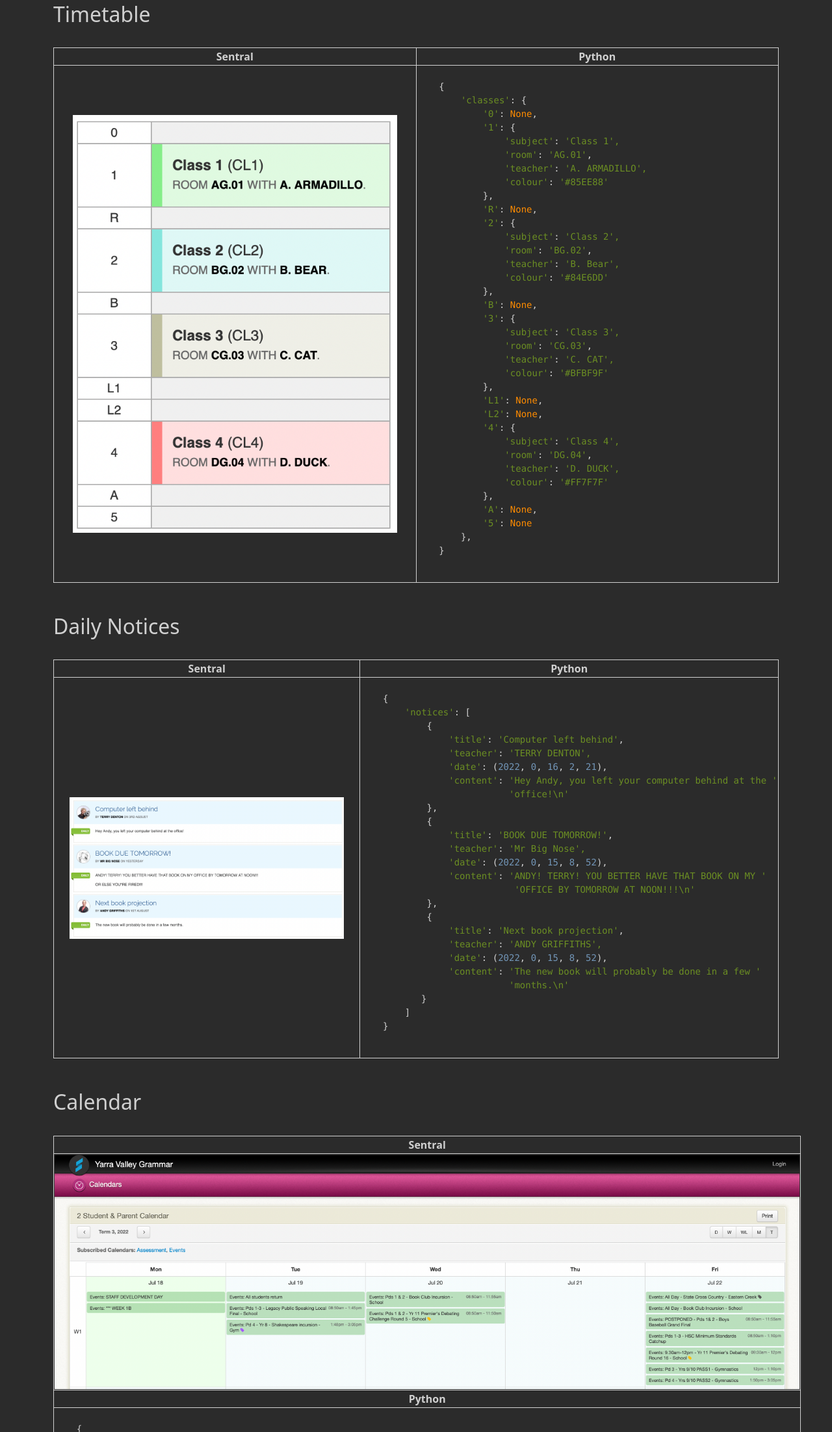
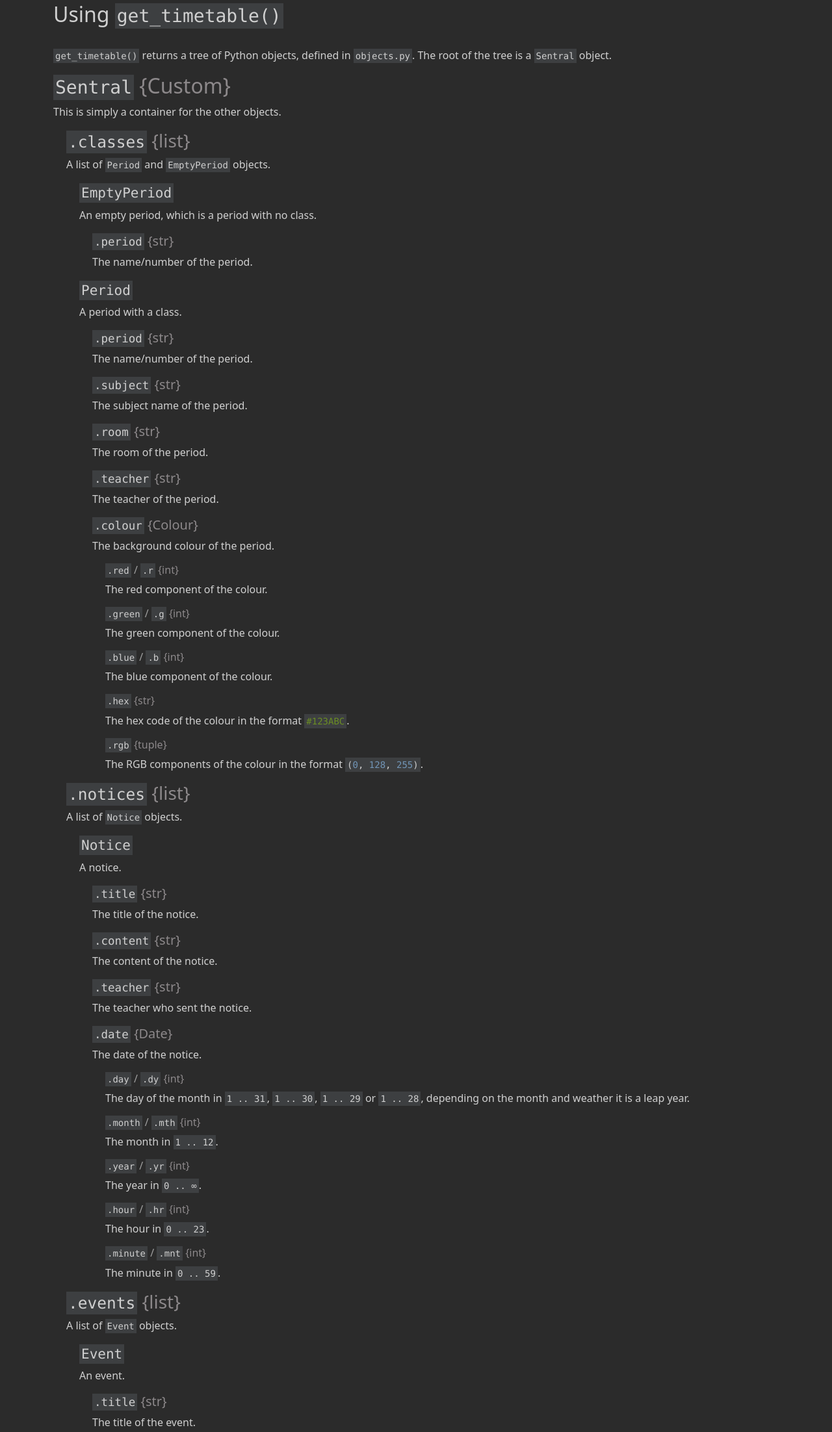
Before and after one commit to J-J-B-J/get-sentral, a plain HTML site: page docs/index.html in a window 1280 px wide. Shown: the part 1010-3214 px from the top of the page at 65% size. Drawn offline with nearby package versions, Linux system fonts and the light colour scheme.

Commit message:
Update docs index page

```diff
--- a/docs/index.html
+++ b/docs/index.html
@@ -97,171 +97,291 @@
 
         <div>
             <br>
-            <h2>Timetable</h2>
+            <h2>Using <code>get_timetable()</code></h2>
             <br>
-            <table style="width: 100%">
-                <thead>
-                    <tr>
-                        <th>Sentral</th>
-                        <th>Python</th>
-                    </tr>
-                </thead>
-                <tbody>
-                    <tr>
-                        <td class="image">
-                            <img src="img/SentralTimetable.png" alt="Sample Sentral Timetable" width="90%">
-                        </td>
-                        <td>
-                            <pre>
-
-    {
-        <span class="pystr">'classes'</span>: {
-            <span class="pystr">'0'</span>: <span class="pykey">None</span>,
-            <span class="pystr">'1'</span>: {
-                <span class="pystr">'subject'</span>: <span class="pystr">'Class 1',</span>
-                <span class="pystr">'room'</span>: <span class="pystr">'AG.01'</span>,
-                <span class="pystr">'teacher'</span>: <span class="pystr">'A. ARMADILLO',</span>
-                <span class="pystr">'colour'</span>: <span class="pystr">'#85EE88'</span>
-            },
-            <span class="pystr">'R'</span>: <span class="pykey">None</span>,
-            <span class="pystr">'2'</span>: {
-                <span class="pystr">'subject'</span>: <span class="pystr">'Class 2',</span>
-                <span class="pystr">'room'</span>: <span class="pystr">'BG.02'</span>,
-                <span class="pystr">'teacher'</span>: <span class="pystr">'B. Bear',</span>
-                <span class="pystr">'colour'</span>: <span class="pystr">'#84E6DD'</span>
-            },
-            <span class="pystr">'B'</span>: <span class="pykey">None</span>,
-            <span class="pystr">'3'</span>: {
-                <span class="pystr">'subject'</span>: <span class="pystr">'Class 3',</span>
-                <span class="pystr">'room'</span>: <span class="pystr">'CG.03'</span>,
-                <span class="pystr">'teacher'</span>: <span class="pystr">'C. CAT',</span>
-                <span class="pystr">'colour'</span>: <span class="pystr">'#BFBF9F'</span>
-            },
-            <span class="pystr">'L1'</span>: <span class="pykey">None</span>,
-            <span class="pystr">'L2'</span>: <span class="pykey">None</span>,
-            <span class="pystr">'4'</span>: {
-                <span class="pystr">'subject'</span>: <span class="pystr">'Class 4',</span>
-                <span class="pystr">'room'</span>: <span class="pystr">'DG.04'</span>,
-                <span class="pystr">'teacher'</span>: <span class="pystr">'D. DUCK',</span>
-                <span class="pystr">'colour'</span>: <span class="pystr">'#FF7F7F'</span>
-            },
-            <span class="pystr">'A'</span>: <span class="pykey">None</span>,
-            <span class="pystr">'5'</span>: <span class="pykey">None</span>
-        },
-    }
-                            </pre>
-                        </td>
-                    </tr>
-                </tbody>
-            </table>
+            <p>
+                <code>get_timetable()</code> returns a tree of Python objects, defined in <code>objects.py</code>.
+                The root of the tree is a <code>Sentral</code> object.
+            </p>
+            <h2>
+                <code>Sentral</code>
+                <span class="pycom">{Custom}</span>
+            </h2>
+            <p>This is simply a container for the other objects.</p>
+            <div style="text-indent: 20px">
+                <h3>
+                    <code>.classes</code>
+                    <span class="pycom">{list}</span>
+                </h3>
+                <p>A list of <code>Period</code> and <code>EmptyPeriod</code> objects.</p>
+                <div style="text-indent: 40px">
+                    <h4>
+                        <code>EmptyPeriod</code>
+                    </h4>
+                    <p>An empty period, which is a period with no class.</p>
+                    <div style="text-indent:60px">
+                        <h5>
+                            <code>.period</code>
+                            <span class="pycom">{str}</span>
+                        </h5>
+                        <p>The name/number of the period.</p>
                     </div>
 
-        <br>
+                    <h4>
+                        <code>Period</code>
+                    </h4>
+                    <p>A period with a class.</p>
+                    <div style="text-indent: 60px">
+                        <h5>
+                            <code>.period</code>
+                            <span class="pycom">{str}</span>
+                        </h5>
+                        <p>The name/number of the period.</p>
 
-        <div>
-            <br>
-            <h2>Daily Notices</h2>
-            <br>
-            <table style="width: 100%">
-                <thead>
-                    <tr>
-                        <th>Sentral</th>
-                        <th>Python</th>
-                    </tr>
-                </thead>
-                <tbody>
-                    <tr>
-                        <td class="image">
-                            <img src="img/SentralNotices.png" alt="Sample Sentral Notices" width="90%">
-                        </td>
-                        <td>
-                            <pre>
+                        <h5>
+                            <code>.subject</code>
+                            <span class="pycom">{str}</span>
+                        </h5>
+                        <p>The subject name of the period.</p>
 
-    {
-        <span class="pystr">'notices'</span>: [
-            {
-                <span class="pystr">'title'</span>: <span class="pystr">'Computer left behind'</span>,
-                <span class="pystr">'teacher'</span>: <span class="pystr">'TERRY DENTON',</span>
-                <span class="pystr">'date'</span>: (<span class="pyint">2022</span>, <span class="pyint">0</span>, <span class="pyint">16</span>, <span class="pyint">2</span>, <span class="pyint">21</span>),
-                <span class="pystr">'content'</span>: <span class="pystr">'Hey Andy, you left your computer behind at the '
-                           'office!\n'</span>
-            },
-            {
-                <span class="pystr">'title'</span>: <span class="pystr">'BOOK DUE TOMORROW!'</span>,
-                <span class="pystr">'teacher'</span>: <span class="pystr">'Mr Big Nose',</span>
-                <span class="pystr">'date'</span>: (<span class="pyint">2022</span>, <span class="pyint">0</span>, <span class="pyint">15</span>, <span class="pyint">8</span>, <span class="pyint">52</span>),
-                <span class="pystr">'content'</span>: <span class="pystr">'ANDY! TERRY! YOU BETTER HAVE THAT BOOK ON MY '
-                            'OFFICE BY TOMORROW AT NOON!!!\n'</span>
-            },
-            {
-                <span class="pystr">'title'</span>: <span class="pystr">'Next book projection'</span>,
-                <span class="pystr">'teacher'</span>: <span class="pystr">'ANDY GRIFFITHS',</span>
-                <span class="pystr">'date'</span>: (<span class="pyint">2022</span>, <span class="pyint">0</span>, <span class="pyint">15</span>, <span class="pyint">8</span>, <span class="pyint">52</span>),
-                <span class="pystr">'content'</span>: <span class="pystr">'The new book will probably be done in a few '
-                           'months.\n'</span>
-           }
-        ]
-    }
-                            </pre>
-                        </td>
-                    </tr>
-                </tbody>
-            </table>
+                        <h5>
+                            <code>.room</code>
+                            <span class="pycom">{str}</span>
+                        </h5>
+                        <p>The room of the period.</p>
+
+                        <h5>
+                            <code>.teacher</code>
+                            <span class="pycom">{str}</span>
+                        </h5>
+                        <p>The teacher of the period.</p>
+
+                        <h5>
+                            <code>.colour</code>
+                            <span class="pycom">{Colour}</span>
+                        </h5>
+                        <p>The background colour of the period.</p>
+                        <div style="text-indent: 80px">
+                            <h6>
+                                <code>.red</code> /
+                                <code>.r</code>
+                                <span class="pycom">{int}</span>
+                            </h6>
+                            <p>The red component of the colour.</p>
+
+                            <h6>
+                                <code>.green</code> /
+                                <code>.g</code>
+                                <span class="pycom">{int}</span>
+                            </h6>
+                            <p>The green component of the colour.</p>
+
+                            <h6>
+                                <code>.blue</code> /
+                                <code>.b</code>
+                                <span class="pycom">{int}</span>
+                            </h6>
+                            <p>The blue component of the colour.</p>
+
+                            <h6>
+                                <code>.hex</code>
+                                <span class="pycom">{str}</span>
+                            </h6>
+                            <p>The hex code of the colour in the format <code class="pystr">#123ABC</code>.</p>
+
+                            <h6>
+                                <code>.rgb</code>
+                                <span class="pycom">{tuple}</span>
+                            </h6>
+                            <p>The RGB components of the colour in the format <code>(<span class="pyint">0</span>, <span class="pyint">128</span>, <span class="pyint">255</span>)</code>.</p>
+
+                        </div>
+                    </div>
                 </div>
 
-        <br>
+                <h3>
+                    <code>.notices</code>
+                    <span class="pycom">{list}</span>
+                </h3>
+                <p>A list of <code>Notice</code> objects.</p>
+                <div style="text-indent: 40px">
+                    <h4>
+                        <code>Notice</code>
+                    </h4>
+                    <p>A notice.</p>
+                    <div style="text-indent: 60px">
+                        <h5>
+                            <code>.title</code>
+                            <span class="pycom">{str}</span>
+                        </h5>
+                        <p>The title of the notice.</p>
 
-        <div>
-            <br>
-            <h2>Calendar</h2>
-            <br>
-            <table style="width: 100%">
-                <thead>
-                    <tr>
-                        <th>Sentral</th>
-                    </tr>
-                </thead>
-                <tbody>
-                    <tr>
-                        <td class="image">
-                            <img src="img/SentralCalendar.png" alt="Sample Sentral Calendar" width="100%">
-                        </td>
-                    </tr>
-                </tbody>
-                <thead>
-                    <tr>
-                        <th>Python</th>
-                    </tr>
-                </thead>
-                <tbody>
-                    <tr>
-                        <td>
-                            <pre>
+                        <h5>
+                            <code>.content</code>
+                            <span class="pycom">{str}</span>
+                        </h5>
+                        <p>The content of the notice.</p>
 
-    {
-        <span class="pystr">'events'</span>: [
-            {<span class="pystr">'name'</span>: <span class="pystr">'STAFF DEVELOPMENT DAY'</span>,                               <span class="pystr">'flag'</span>: <span class="pystr">''</span>,          <span class="pystr">'date'</span>: <span class="pystr">'Jul\xa018'                  </span>},
-            {<span class="pystr">'name'</span>: <span class="pystr">'*** WEEK 1B'</span>,                                         <span class="pystr">'flag'</span>: <span class="pystr">''</span>,          <span class="pystr">'date'</span>: <span class="pystr">'Jul\xa018'                  </span>},
-            {<span class="pystr">'name'</span>: <span class="pystr">'All students return'</span>,                                 <span class="pystr">'flag'</span>: <span class="pystr">''</span>,          <span class="pystr">'date'</span>: <span class="pystr">'Jul\xa019'                  </span>},
-            {<span class="pystr">'name'</span>: <span class="pystr">'Legacy Public Speaking Local Final - School'</span>,         <span class="pystr">'flag'</span>: <span class="pystr">''</span>,          <span class="pystr">'date'</span>: <span class="pystr">'Jul\xa019 08:50am - 1:45pm' </span>},
-            {<span class="pystr">'name'</span>: <span class="pystr">'Yr 8 - Shakespeare incursion - Gym'</span>,                  <span class="pystr">'flag'</span>: <span class="pystr">'Year 8'</span>,    <span class="pystr">'date'</span>: <span class="pystr">'Jul\xa019 1:48pm - 3:05pm'  </span>},
-            {<span class="pystr">'name'</span>: <span class="pystr">'Book Club Incursion - School'</span>,                        <span class="pystr">'flag'</span>: <span class="pystr">''</span>,          <span class="pystr">'date'</span>: <span class="pystr">'Jul\xa020 08:50am - 11:55am'</span>},
-            {<span class="pystr">'name'</span>: <span class="pystr">"Yr 11 Premier's Debating Challenge Round 5 - School"</span>, <span class="pystr">'flag'</span>: <span class="pystr">'Year 11'</span>,   <span class="pystr">'date'</span>: <span class="pystr">'Jul\xa020 08:50am - 11:50am'</span>},
-            {<span class="pystr">'name'</span>: <span class="pystr">'All Day - State Cross Country - Eastern Creek'</span>,       <span class="pystr">'flag'</span>: <span class="pystr">'All Years'</span>, <span class="pystr">'date'</span>: <span class="pystr">'Jul\xa022'                  </span>},
-            {<span class="pystr">'name'</span>: <span class="pystr">'All Day - Book Club Incursion - School'</span>,              <span class="pystr">'flag'</span>: <span class="pystr">''</span>,          <span class="pystr">'date'</span>: <span class="pystr">'Jul\xa022'                  </span>},
-            {<span class="pystr">'name'</span>: <span class="pystr">'Pds 1& 2 - Boys Baseball Grand Final'</span>,                <span class="pystr">'flag'</span>: <span class="pystr">''</span>,          <span class="pystr">'date'</span>: <span class="pystr">'Jul\xa022 08:50am - 11:55am'</span>},
-            {<span class="pystr">'name'</span>: <span class="pystr">'HSC Minimum Standards Catchup'</span>,                       <span class="pystr">'flag'</span>: <span class="pystr">''</span>,          <span class="pystr">'date'</span>: <span class="pystr">'Jul\xa022 08:50am - 1:10pm' </span>},
-            {<span class="pystr">'name'</span>: <span class="pystr">"Yr 11 Premier's Debating Round 16 - School"</span>,          <span class="pystr">'flag'</span>: <span class="pystr">'Year 11'</span>,   <span class="pystr">'date'</span>: <span class="pystr">'Jul\xa022 09:30am - 12pm'   </span>},
-            {<span class="pystr">'name'</span>: <span class="pystr">'Yrs 9/10 PASS1 - Gymnastics'</span>,                         <span class="pystr">'flag'</span>: <span class="pystr">''</span>,          <span class="pystr">'date'</span>: <span class="pystr">'Jul\xa022 12pm - 1:10pm'    </span>},
-            {<span class="pystr">'name'</span>: <span class="pystr">'Yrs 9/10 PASS2 - Gymnastics'</span>,                         <span class="pystr">'flag'</span>: <span class="pystr">''</span>,          <span class="pystr">'date'</span>: <span class="pystr">'Jul\xa022 1:50pm - 3:05pm'  </span>}
-        ]
-    }
-                            </pre>
-                        </td>
-                    </tr>
-                </tbody>
-            </table>
+                        <h5>
+                            <code>.teacher</code>
+                            <span class="pycom">{str}</span>
+                        </h5>
+                        <p>The teacher who sent the notice.</p>
+
+                        <h5>
+                            <code>.date</code>
+                            <span class="pycom">{Date}</span>
+                        </h5>
+                        <p>The date of the notice.</p>
+                        <div style="text-indent: 80px">
+                            <h6>
+                                <code>.day</code> /
+                                <code>.dy</code>
+                                <span class="pycom">{int}</span>
+                            </h6>
+                            <p>The day of the month in <code>1 .. 31</code>, <code>1 .. 30</code>, <code>1 .. 29</code> or <code>1 .. 28</code>, depending on the month and weather it is a leap year.</p>
+
+                            <h6>
+                                <code>.month</code> /
+                                <code>.mth</code>
+                                <span class="pycom">{int}</span>
+                            </h6>
+                            <p>The month in <code>1 .. 12</code>.</p>
+
+                            <h6>
+                                <code>.year</code> /
+                                <code>.yr</code>
+                                <span class="pycom">{int}</span>
+                            </h6>
+                            <p>The year in <code>0 .. ∞</code>.</p>
+
+                            <h6>
+                                <code>.hour</code> /
+                                <code>.hr</code>
+                                <span class="pycom">{int}</span>
+                            </h6>
+                            <p>The hour in <code>0 .. 23</code>.</p>
+
+                            <h6>
+                                <code>.minute</code> /
+                                <code>.mnt</code>
+                                <span class="pycom">{int}</span>
+                            </h6>
+                            <p>The minute in <code>0 .. 59</code>.</p>
                         </div>
+                    </div>
+                </div>
+
+                <h3>
+                    <code>.events</code>
+                    <span class="pycom">{list}</span>
+                </h3>
+                <p>A list of <code>Event</code> objects.</p>
+                <div style="text-indent: 40px">
+                    <h4>
+                        <code>Event</code>
+                    </h4>
+                    <p>An event.</p>
+                    <div style="text-indent: 60px">
+                        <h5>
+                            <code>.title</code>
+                            <span class="pycom">{str}</span>
+                        </h5>
+                        <p>The title of the event.</p>
+
+                        <h5>
+                            <code>.type_</code>
+                            <span class="pycom">{str}</span>
+                        </h5>
+                        <p>The type of event. Is either <code class="pystr">"event"</code> or <code class="pystr">"assessment"</code>.</p>
+
+                        <h5>
+                            <code>.teacher</code>
+                            <span class="pycom">{str}</span>
+                        </h5>
+                        <p>The teacher who sent the event.</p>
+
+                        <h5>
+                            <code>.date</code>
+                            <span class="pycom">{Date}</span>
+                        </h5>
+                        <p>The date of the event.</p>
+                        <div style="text-indent: 80px">
+                            <h6>
+                                <code>.day</code> /
+                                <code>.dy</code>
+                                <span class="pycom">{int}</span>
+                            </h6>
+                            <p>The day of the month in <code>1 .. 31</code>, <code>1 .. 30</code>, <code>1 .. 29</code> or <code>1 .. 28</code>, depending on the month and weather it is a leap year.</p>
+
+                            <h6>
+                                <code>.month</code> /
+                                <code>.mth</code>
+                                <span class="pycom">{int}</span>
+                            </h6>
+                            <p>The month in <code>1 .. 12</code>.</p>
+
+                            <h6>
+                                <code>.year</code> /
+                                <code>.yr</code>
+                                <span class="pycom">{int}</span>
+                            </h6>
+                            <p>The year in <code>0 .. ∞</code>.</p>
+
+                            <h6>
+                                <code>.hour</code> /
+                                <code>.hr</code>
+                                <span class="pycom">{int}</span>
+                            </h6>
+                            <p>The hour in <code>0 .. 23</code>.</p>
+
+                            <h6>
+                                <code>.minute</code> /
+                                <code>.mnt</code>
+                                <span class="pycom">{int}</span>
+                            </h6>
+                            <p>The minute in <code>0 .. 59</code>.</p>
+                        </div>
+                    </div>
+                </div>
+
+                <h3>
+                    <code>.user</code>
+                    <span class="pycom">{User}</span>
+                </h3>
+                <p>A class to hold the details of the user who is logged in.</p>
+                <div style="text-indent: 40px">
+                    <h5>
+                        <code>.name</code>
+                        <span class="pycom">{str}</span>
+                    </h5>
+                    <p>The name of the user.</p>
+
+                    <h5>
+                        <code>.school</code>
+                        <span class="pycom">{str}</span>
+                    </h5>
+                    <p>The school of the user.</p>
+
+                    <h5>
+                        <code>.number</code>
+                        <span class="pycom">{int}</span>
+                    </h5>
+                    <p>The Student ID of the user. As seen on your library card.</p>
+
+                    <h5>
+                        <code>.barcode</code>
+                        <span class="pycom">{str}</span>
+                    </h5>
+                    <p>
+                        The barcode of the user. As seen on your library card.
+                        This is a C39 barcode generated by the <a href="https://github.com/J-J-B-J/BarcodeGenerator" class="link">TextBarcodeGenerator</a> python library, also by J-J-B-J.
+                    </p>
+                </div>
+            </div>
+        </div>
+
+        <br><br>
 
     </div>
 </body>
--- a/docs/styles.css
+++ b/docs/styles.css
@@ -15,6 +15,10 @@ h3 {
 }
 
 h5 {
+    color: #a0a0a0;
+}
+
+h6 {
     color: #a0a0a0;
 }
 
```
Lines whose indentation alone changed are shown as unchanged.
